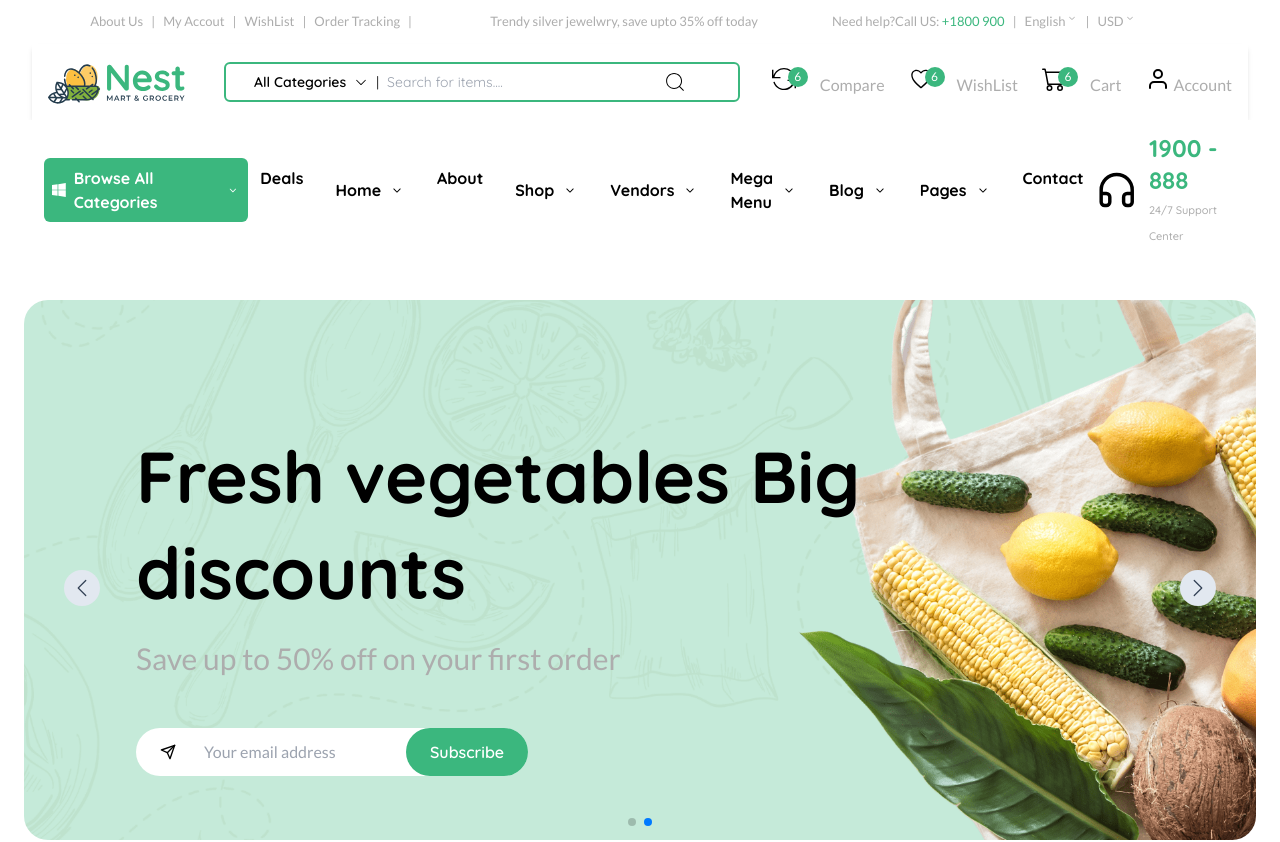
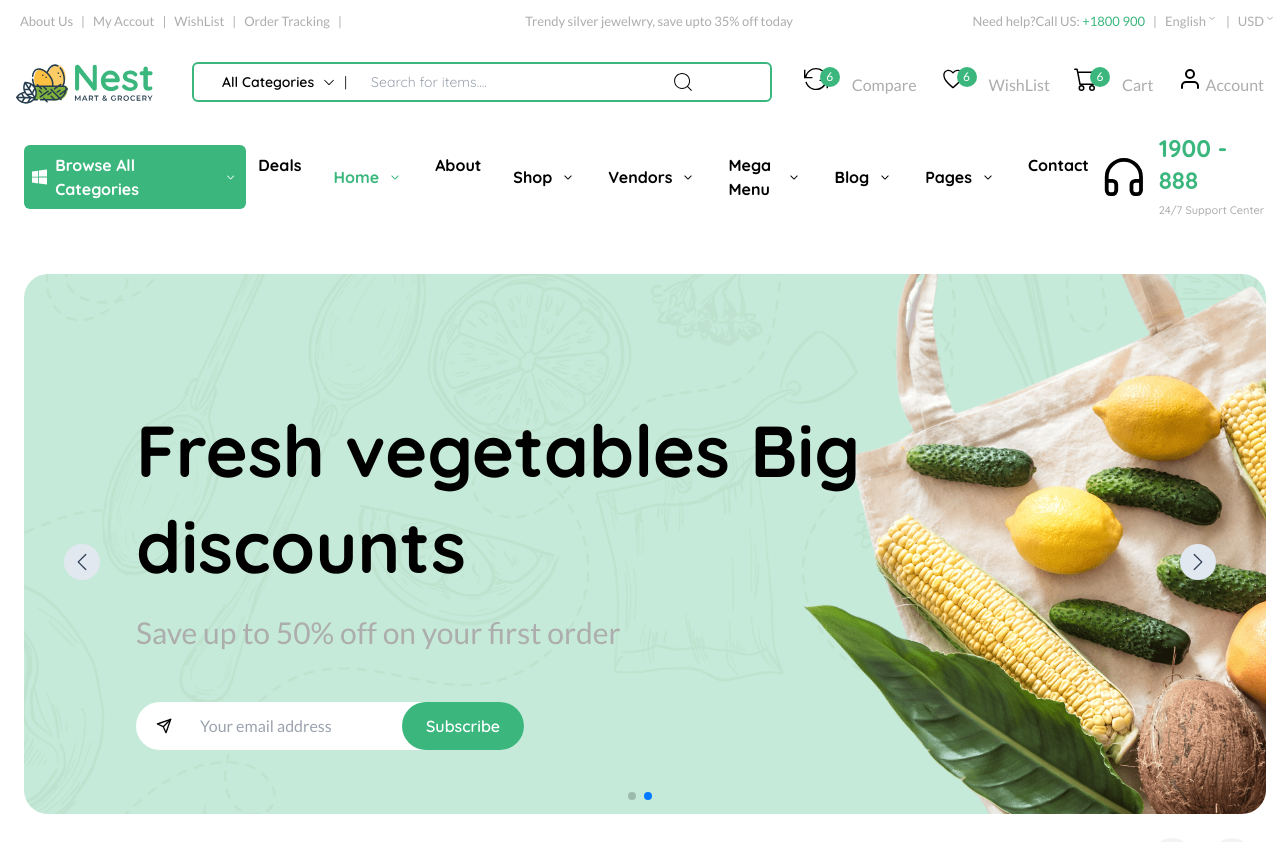
Before and after one commit to Abdul-Hafeez5/E-Commerce-Website-clone, a React (Create React App) app: page / in a window 1280 px wide. Shown: the top 842 px of the page. Built offline with nearby package versions, Linux system fonts and the light colour scheme.

Commit message:
Update Header section

```diff
--- a/src/components/HeroSec.jsx
+++ b/src/components/HeroSec.jsx
@@ -3,9 +3,9 @@ import { FiSend } from "react-icons/fi";
 
 const HeroSec = ({ img, heading, subHeading, bg }) => {
   return (
-    <div className="mx-6 b " style={{ backgroundColor: bg }}>
+    <div className="w-full mx-2 xs:mx-6" style={{ backgroundColor: bg }}>
       <div
-        className="w-full h-full py-16 rounded-3xl lg:pl-20"
+        className="w-[97%] h-full py-16 rounded-3xl lg:pl-20"
         style={{
           backgroundImage: `url('${img}')`,
           backgroundSize: "cover",
@@ -18,14 +18,14 @@ const HeroSec = ({ img, heading, subHeading, bg }) => {
         <p className="pl-8 my-2 text-base font-lato text-secondary xs:my-5 xs:text-2xl md:text-3xl">
           {subHeading}
         </p>
-        <div className="inline-flex items-center mt-8 ml-2 bg-white xs:pl-4 xs:ml-8 rounded-3xl">
-          <FiSend className="mx-2 sm:mr-4" />
+        <div className="inline-flex items-center mt-8 bg-white xs:pl-4 xs:ml-8 rounded-3xl">
+          <FiSend className="mx-1 sm:mr-4" />
           <input
             type="text"
             placeholder="Your email address"
-            className="mr-2 border-none font-lato text-secondary xs:p-3 md:pr-4 "
+            className="border-none xs:mr-2 font-lato text-secondary xs:p-3 md:pr-4 "
           />
-          <button className="bg-primary font-quickSand font-semibold hover:bg-[#47c98c] rounded-3xl py-3 px-2 xs:px-6 text-white">
+          <button className="bg-primary font-quickSand font-semibold hover:bg-[#47c98c] rounded-3xl py-3  xs:px-6 text-white">
             Subscribe
           </button>
         </div>
--- a/src/components/NavDiscount.jsx
+++ b/src/components/NavDiscount.jsx
@@ -2,9 +2,9 @@ import React from "react";
 
 const NavDiscount = () => {
   return (
-    <div className="flex justify-center py-2 text-sm text-white font-lato bg-primary xs:hidden md:block md:text-center lg:hidden">
-      Grand opening, <span className="font-semibold">up to 15% </span> off all
-      items. only <span className="font-semibold">3 days</span> left
+    <div className="flex flex-wrap justify-center py-2 text-sm text-white font-lato bg-primary xs:hidden md:block md:text-center lg:hidden">
+      Grand opening, <span className="font-semibold">up to 15%  </span> off all
+      items. only <span className="font-semibold">3 days </span> left
     </div>
   );
 };
--- a/src/components/PostNav.jsx
+++ b/src/components/PostNav.jsx
@@ -70,7 +70,7 @@ const PostNav = () => {
 
   return (
     <div
-      className={`hidden lg:flex justify-between font-quickSand text-base font-bold bg-white items-center py-3 px-3 xl:px-8 z-10 ${
+      className={`hidden lg:flex justify-between font-quickSand text-base font-bold bg-white items-center py-3 px-3  z-10 ${
         isNavFixed ? "fixed top-0 w-full" : ""
       }`}
     >
@@ -84,7 +84,7 @@ const PostNav = () => {
         <ul className="flex gap-x-6 xl:gap-x-8 ">
           <li className="cursor-pointer hover:text-primary">Deals</li>
           <li
-            className="relative flex items-center cursor-pointer gap-x-2 hover:text-primary"
+            className="relative flex items-center cursor-pointer gap-x-2 text-primary"
             onMouseEnter={handleHomeEnter}
             onMouseLeave={handleHomeLeave}
           >
@@ -93,7 +93,7 @@ const PostNav = () => {
               <RxCaretDown />
             </span>
             {isHomeOpen && (
-              <div className="absolute z-10 w-48 bg-white border rounded-md shadow-lg top-6">
+              <div className="absolute z-10 w-48 bg-white border rounded-md shadow-lg text-secondary top-6">
                 <ul className="p-3 ">
                   <li>Welcome</li>
                   <li>Home</li>
@@ -116,7 +116,7 @@ const PostNav = () => {
               <RxCaretDown />
             </span>
             {isShopOpen && (
-              <div className="absolute z-10 w-48 bg-white border rounded-md shadow-lg top-6">
+              <div className="absolute z-10 w-48 bg-white border rounded-md shadow-lg text-secondary top-6">
                 <ul className="p-3 ">
                   <li>Shop1</li>
                   <li>Shop2</li>
@@ -137,7 +137,7 @@ const PostNav = () => {
               <RxCaretDown />
             </span>
             {isVendorsOpen && (
-              <div className="absolute z-10 w-48 bg-white border rounded-md shadow-lg top-6">
+              <div className="absolute z-10 w-48 bg-white border rounded-md shadow-lg text-secondary top-6">
                 <ul className="p-3 ">
                   <li>Vendor1</li>
                   <li>Vendor2</li>
@@ -158,7 +158,7 @@ const PostNav = () => {
               <RxCaretDown />
             </span>
             {isMegaMenuOpen && (
-              <div className="absolute z-10 w-48 bg-white border rounded-md shadow-lg top-6">
+              <div className="absolute z-10 w-48 bg-white border rounded-md shadow-lg text-secondary top-6">
                 <ul className="p-3 ">
                   <li>Shop1</li>
                   <li>Shop2</li>
@@ -179,7 +179,7 @@ const PostNav = () => {
               <RxCaretDown />
             </span>
             {isBlogOpen && (
-              <div className="absolute z-10 w-48 bg-white border rounded-md shadow-lg top-6">
+              <div className="absolute z-10 w-48 bg-white border rounded-md shadow-lg text-secondary top-6">
                 <ul className="p-3 ">
                   <li>Shop1</li>
                   <li>Shop2</li>
@@ -200,7 +200,7 @@ const PostNav = () => {
               <RxCaretDown />
             </span>
             {isPagesOpen && (
-              <div className="absolute z-10 w-48 bg-white border rounded-md shadow-lg top-6">
+              <div className="absolute z-10 w-48 bg-white border rounded-md shadow-lg text-secondary top-6">
                 <ul className="p-3 ">
                   <li>Shop1</li>
                   <li>Shop2</li>
--- a/src/components/PreNav.jsx
+++ b/src/components/PreNav.jsx
@@ -4,7 +4,7 @@ import { RxCaretDown } from "react-icons/rx";
 const PreNav = () => {
   const element = ["About Us", "My Accout", "WishList", "Order Tracking"];
   return (
-    <div className="hidden lg:flex justify-evenly font-lato text-[13px] text-secondary py-3">
+    <div className="hidden lg:flex justify-between font-lato text-[13px] text-secondary py-3">
       <div className="flex ml-5">
         {element.map((item, index) => (
           <p key={index} className="cursor-pointer hover:text-secondary">
@@ -25,14 +25,14 @@ const PreNav = () => {
         </span>
         <span className="inline-flex">
           <span className="mx-2">|</span>English
-          <RxCaretDown className="w-3 h-3" />
+          <RxCaretDown className="w-3 h-3 cursor-pointer" />
         </span>
         <span className="inline-flex">
-          <span className="mx-2">|</span>USD{" "}
-          <RxCaretDown className="w-3 h-3 " />
+          <span className="mx-2">|</span>USD
+          <RxCaretDown className="w-3 h-3 cursor-pointer " />
         </span>
       </div>
-      <hr />
+      {/* <hr className="m bg-primary" /> */}
     </div>
   );
 };
--- a/src/containers/Navbar.jsx
+++ b/src/containers/Navbar.jsx
@@ -8,9 +8,9 @@ import NavItemList from "../components/NavItemList";
 
 const Navbar = () => {
   return (
-    <div className="flex items-center justify-between px-2 py-5 shadow-md sm:py-4 sm:px-4 lg:mx-8 ">
+    <div className="flex items-center justify-between px-2 py-5 shadow-md sm:py-4 sm:px-4 ">
       <div className="sm:order-2 lg:hidden">
-        <IoMenuSharp className="w-6 h-5 " />
+        <IoMenuSharp className="w-7 h-7 " />
       </div>
       <div className="sm:order-1">
         <img src={logo} alt="logo" className="w-36 " />
@@ -20,10 +20,10 @@ const Navbar = () => {
         <PiCaretDown className="mx-2 cursor-pointer " /> <span>|</span>
         <input
           type="text"
-          className="py-2 pr-8 mx-2 text-sm xl:pr-24 "
+          className="px-4 py-2 pr-8 mx-2 text-sm xl:pr-24 "
           placeholder="Search for items...."
         />
-        <CiSearch className="w-6 h-6 xl:mx-auto" />
+        <CiSearch className="w-6 h-6 cursor-pointer xl:mx-auto" />
       </div>
       <div className="sm:order-3">
         <NavItemList />
```
